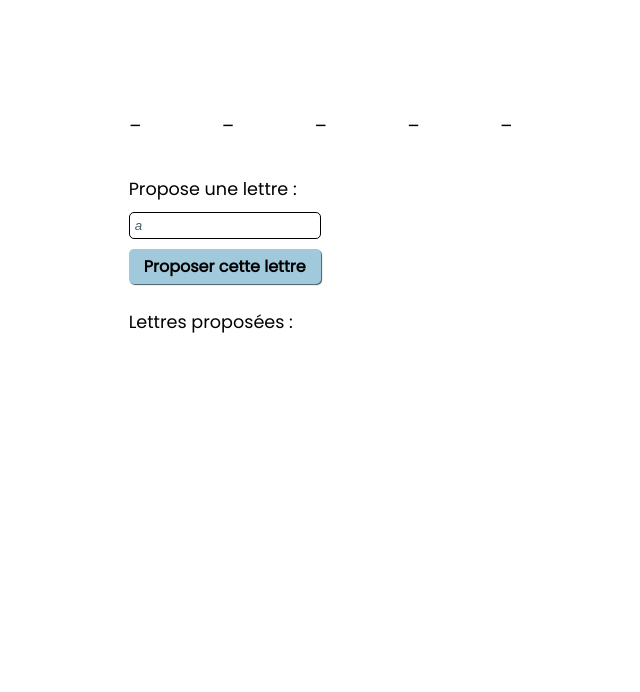
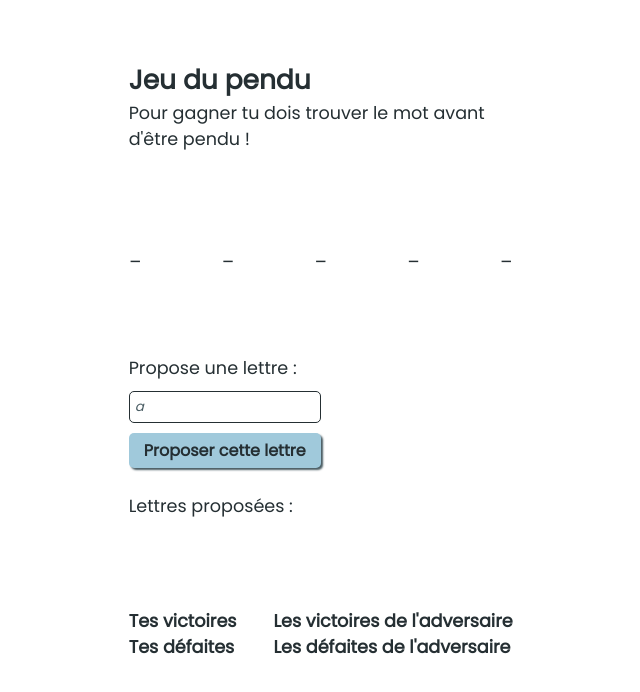
Before and after one commit to amelierevel/Projet-pendu, a plain HTML site: page index.html in a window 1280 px wide. Both pictures are taken after a click on the button "Jouer". Shown: the whole page, without its empty margins (42-682 px from the left). Drawn offline with Linux system fonts and the light colour scheme.

Commit message:
html et css propres et commentés

```diff
--- a/assets/css/style.css
+++ b/assets/css/style.css
@@ -1,101 +1,129 @@
-*{
+/* Reset du css */
+* {
     margin: 0;
     padding: 0;
     box-sizing: border-box;
 }
-body{
+
+body {
     background-image: url('../img/20201015_001.jpg');
     background-size: cover;
     font-family: 'Poppins', sans-serif;
+    color: #252f33;
 }
 
-#container-start{
+/* --------Style du 1er écran-------- */
+#container-start {
     height: 100vh;
     display: flex;
+    flex-direction: column;
     justify-content: center;
     align-items: center;
-    flex-direction: column;
 }
-h1{
+
+h1 {
     margin-bottom: 50px;
 }
 
-button#startGame{
-    padding: 15px 60px;
+/* Style du bouton qui lance le jeu */
+button#startGame {
     font-size: 1.5rem;
     font-weight: bold;
+    color: #252f33;
     background-color: #A0C9DB;
+    /* padding: y x; */
+    padding: 15px 60px;
     border: none;
     border-radius: 10px;
+    /* ombre du btn (box-shadow: décalage-x décalage-y flou couleur;) */
     box-shadow: 3px 3px 3px #485b62;
 }
 
-button#startGame:hover{
+button#startGame:hover {
     background-color: #62741B;
     box-shadow: 3px 3px 3px #3e4a12;
     color: #ffffff;
 }
 
-#container-game{
+/* --------Style du 2ème écran-------- */
+#container-game {
     height: 100vh;
     font-size: 1.1rem;
-    /* width: 100vw; */
-    /* display: flex; */
+    /* le display: flex; sera ajouté en JS */
     justify-content: space-evenly;
-    /* align-items: center; */
 }
-#container-game > div{
+
+h3 {
+    font-size: 1.1rem;
+}
+
+/* Définition de la largeur des 2 blocs de gauche (textes) et droite (pendu) */
+#container-game>div {
     width: 30vw;
 }
 
-#hanged-space{
+/* ----Style du bloc de droite---- */
+/* Positionnement du bloc "pendu" en bas de la page */
+#hanged-space {
     align-self: flex-end;
-
 }
 
-img{
-    /* width: 50%; */
-}
-
-#placeToPlay{
-    height: 40vh;
+/* ----Style du bloc de gauche---- */
+#placeToPlay {
+    height: 75vh;
     margin-top: 60px;
     display: flex;
     flex-direction: column;
-    justify-content: space-evenly;
+    justify-content: space-between;
 }
 
-#wordToFindSpace{
+/* Positionnement des tirets du mot à trouver */
+#wordToFindSpace {
     display: flex;
     justify-content: space-between;
-    /* padding-top: 50px; */
 }
 
-#placeToPlay form{
+#placeToPlay form {
     display: flex;
     flex-direction: column;
     margin-bottom: 25px;
 }
 
-#placeToPlay form input{
-    /* height: 25px; */
+#placeToPlay form input {
     width: 50%;
     padding: 5px;
     border-radius: 5px;
 }
-#letterGuess{
+
+input#letterGuess {
     margin: 10px 0;
-    border: 1px solid #000000;
+    border: 1px solid #252f33;
+    font-family: 'Poppins', sans-serif;
 }
-#letterGuess::placeholder{
+
+/* Style du placeholder de l'input */
+input#letterGuess::placeholder {
     font-style: italic;
     color: #485b62;
 }
-#letterGuessBtn{
-    background-color: #A0C9DB;
-    border: none;
-    box-shadow: 1px 1px 1px #485b62;
+
+#letterGuessBtn {
     font-family: 'Poppins', sans-serif;
     font-weight: bold;
     font-size: 1rem;
+    color: #252f33;
+    background-color: #A0C9DB;
+    border: none;
+    box-shadow: 2px 2px 2px #485b62;
 }
+
+#letterGuessBtn:hover {
+    color: #ffffff;
+    background-color: #62741B;
+    box-shadow: 2px 2px 2px #3e4a12;
+}
+
+#victories-defeats-count {
+    display: flex;
+    justify-content: space-between;
+}
--- a/index.html
+++ b/index.html
@@ -8,6 +8,7 @@
     <link rel="preconnect" href="https://fonts.googleapis.com">
     <link rel="preconnect" href="https://fonts.gstatic.com" crossorigin>
     <link href="https://fonts.googleapis.com/css2?family=Poppins&display=swap" rel="stylesheet">
+    <!-- Feuille de style -->
     <link rel="stylesheet" href="assets/css/style.css">
     <title>Jeu du pendu</title>
 </head>
@@ -20,22 +21,50 @@
     </div>
     <!-- 2ème écran -->
     <div id="container-game">
+        <!-- Bloc de gauche (textes) -->
         <div id="placeToPlay">
+            <div>
+                <h2>Jeu du pendu</h2>
+                <p>Pour gagner tu dois trouver le mot avant d'être pendu !</p>
+            </div>
+            <!-- div qui contiendra le mot à trouver -->
             <div id="wordToFindSpace"></div>
             <div>
                 <form action="#" method="post">
-                    <label for="letterGuess">Propose une lettre : </label>
-                    <input type="text" name="letterGuess" id="letterGuess" placeholder="a">
+                    <label for="letterGuess">Propose une lettre : </label>
+                    <input type="text" name="letterGuess" id="letterGuess" placeholder="a" maxlength="1">
                     <input type="button" id="letterGuessBtn" value="Proposer cette lettre">
                 </form>
-                <p>Lettres proposées :</p>
+                <p>Lettres proposées :</p>
+                <!-- paragraphe qui contiendra les lettres essayées par l'utilisateur -->
                 <p id="lettersTry"></p>
             </div>
+            <div id="victories-defeats-count">
+                <div>
+                    <h3>Tes victoires</h3>
+                    <!-- paragraphe qui contiendra les victoires de l'utilisateur -->
+                    <p id="userVictoriesCountShown"></p>
+                    <h3>Tes défaites</h3>
+                    <!-- paragraphe qui contiendra les défaites de l'utilisateur -->
+                    <p id="userDefeatsCountShown"></p>
+                </div>
+                <div>
+                    <h3>Les victoires de l'adversaire</h3>
+                    <!-- paragraphe qui contiendra les victoires de l'ordinateur -->
+                    <p id="computerVictoriesCountShown"></p>
+                    <h3>Les défaites de l'adversaire</h3>
+                    <!-- paragraphe qui contiendra les défaites de l'ordinateur -->
+                    <p id="computerDefeatsCountShown"></p>
+                </div>
+            </div>
         </div>
+        <!-- Bloc de droite (pendu) -->
         <div id="hanged-space">
+            <!-- image du pendu dont la source sera changée à chaque fausse proposée par l'utilisateur -->
             <img id="hanged" src="assets/img/pendu0.svg" alt="image du pendu">
         </div>
     </div>
+    <!-- Fichier JS -->
     <script src="assets/js/script.js"></script>
 </body>
 
```
